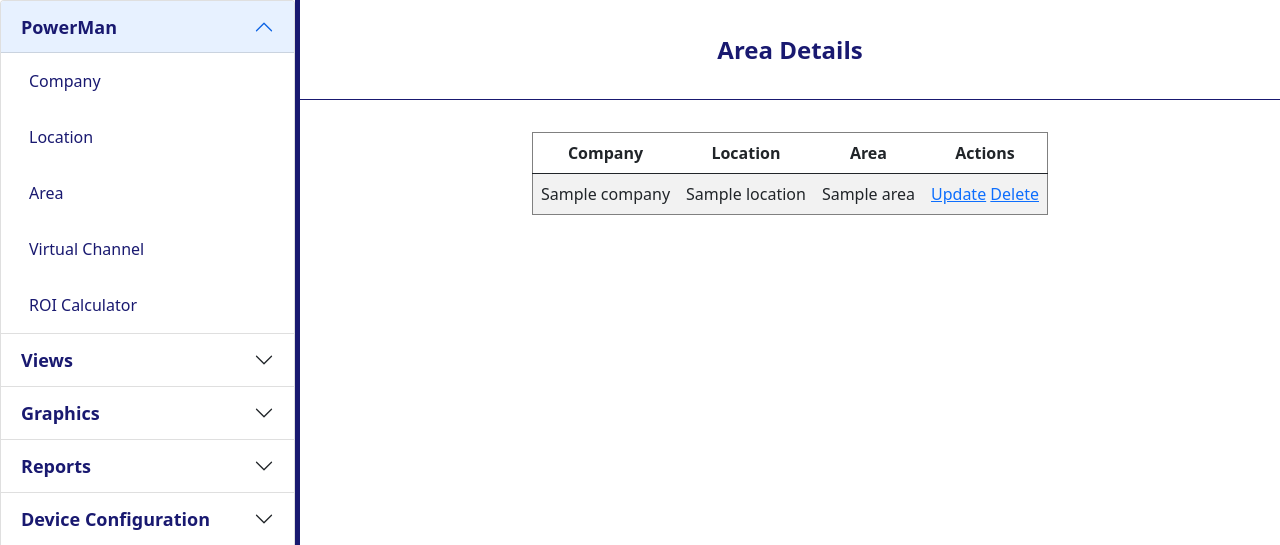
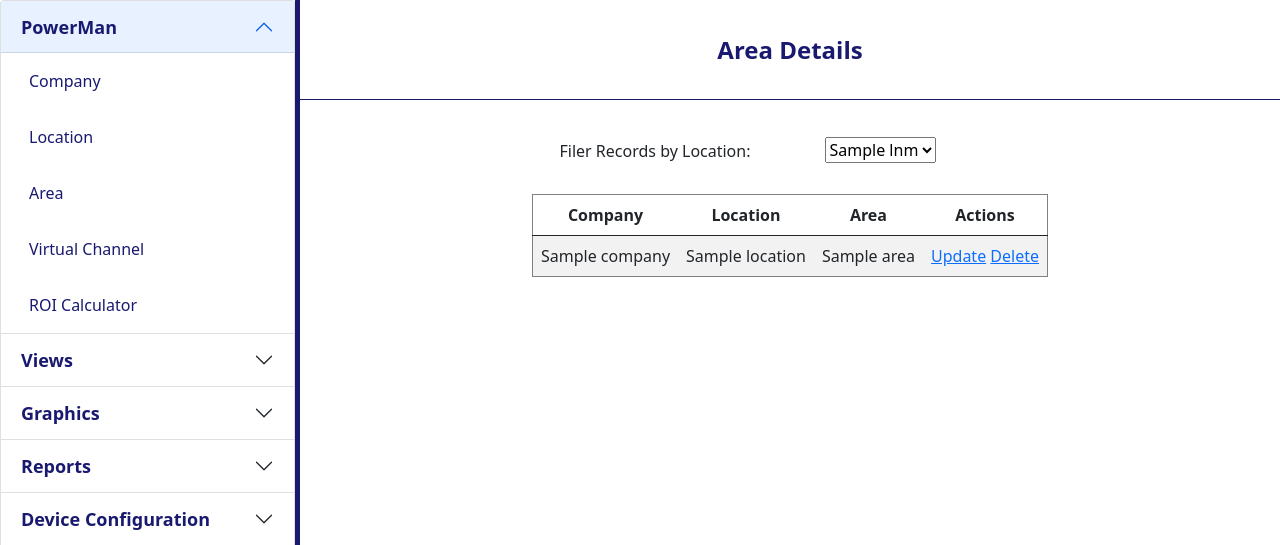
Before and after one commit to sujatasupanekar/ems, a Django app: template templates/showarea.html in a window 1280 px wide. Shown: the part 56-601 px from the top of the page. Run offline with Django 3.2, Linux system fonts and the light colour scheme; the template is opened without the code that fills it: most values are stand-ins (such as "Sample title", 1, 10 or a date in 2020).

Commit message:
filter by location on area show page

```diff
--- a/site_ems/views.py
+++ b/site_ems/views.py
@@ -376,7 +376,8 @@ def addarea(request):
 
 def showarea(request):
     result = Area.objects.all()
-    return render(request, 'showarea.html',{'result':result})
+    lnm_list = Location.objects.all()
+    return render(request, 'showarea.html',{'result':result, 'lnm_list': lnm_list})
 
 def load_location(request):
     company_id = request.GET.get('company_id')
--- /dev/null
+++ b/static/components/common/common.js
@@ -0,0 +1,7 @@
+$(document).ready(function() {
+    $("select[class='location_list_dropdown']").change(function(event) {
+        let text = this.options[$( ".location_list_dropdown option:selected").index()].text;
+        $('.area_location_filter').hide();
+        $('tr').filter(":contains('" + text + "')").show();
+    });
+});
--- a/templates/base.html
+++ b/templates/base.html
@@ -4,6 +4,7 @@
 <html>
     <head>
         <title>EMS</title>
+
         <link href="https://cdn.jsdelivr.net/npm/bootstrap@5.0.0-beta3/dist/css/bootstrap.min.css" rel="stylesheet" integrity="sha384-eOJMYsd53ii+scO/bJGFsiCZc+5NDVN2yr8+0RDqr0Ql0h+rP48ckxlpbzKgwra6" crossorigin="anonymous">
         <script src="https://cdn.jsdelivr.net/npm/bootstrap@5.0.0-beta3/dist/js/bootstrap.bundle.min.js" integrity="sha384-JEW9xMcG8R+pH31jmWH6WWP0WintQrMb4s7ZOdauHnUtxwoG2vI5DkLtS3qm9Ekf" crossorigin="anonymous"></script>
         <link href="https://maxcdn.bootstrapcdn.com/font-awesome/4.7.0/css/font-awesome.min.css" rel="stylesheet" />
@@ -13,8 +14,10 @@
         <link rel="stylesheet" type="text/css" href="{% static '../assets/styles/sidebar.css' %}">
         <link rel="stylesheet" type="text/css" href="{% static '../assets/styles/main_content.css' %}">
 
+        <script src="https://code.jquery.com/jquery-3.6.0.min.js" integrity="sha256-/xUj+3OJU5yExlq6GSYGSHk7tPXikynS7ogEvDej/m4=" crossorigin="anonymous"></script>
         <script type="text/javascript" src="{% static '../assets/components/EMSHeader/EmsHeader.js' %}"></script>
         <script type="text/javascript" src="{% static '../assets/components/EMSSidebar/EMSSidebar.js' %}"></script>
+        <script type="text/javascript" src="{% static '../assets/components/common/common.js' %}"></script>
     </head>
     <body>
 <div class="outer-container">
--- a/templates/editarea.html
+++ b/templates/editarea.html
@@ -2,7 +2,7 @@
 {% load static %}
 
 {% block main_content_header %}
-    Update Location Details
+    Update Area Details
 {% endblock %}
 
 {% block main_content %}
--- a/templates/showarea.html
+++ b/templates/showarea.html
@@ -8,8 +8,27 @@
 
 {% block main_content %}
     <form class="main-content-form">
+
         {% csrf_token %}
-          <table class="table table-striped ems-table">
+
+          <div class="form-group row">
+            <label class="col-sm-6 col-form-label">Filer Records by Location:</label>
+            <div class="col-sm-4" style="margin-top: 5px;">
+                <select class="location_list_dropdown" name="location" required>
+                    {% for lnm in lnm_list %}
+                        <option
+                        value="{{lnm.location_id}}"
+                        {% if lnm.location_id ==  employee.location_id %}
+                            selected="selected"
+                        {% endif %}>
+                    {{lnm.short_name}}</option>
+                    {% endfor %}
+                </select>
+            </div>
+          </div>
+          <br>
+
+          <table class="table table-striped ems-table showarea_table">
             <thead>
             <tr>
             <th hidden>ID</th>
@@ -17,17 +36,19 @@
             <th>Location</th>
             <th>Area</th>
             <th hidden>Area logo</th>
+            <th hidden>location id</th>
             <th>Actions</th>
             </tr>
             </thead>
             <tbody>
             {% for i in result %}
-              <tr>
+              <tr class="area_location_filter">
                 <td hidden>{{i.area_id}}</td>
                 <td>{{i.company}}</td>
                 <td>{{i.location}}</td>
                 <td>{{i.area}}</td>
                 <td hidden>{{i.area_logo}}</td>
+                <td hidden >{{i.location_id}}</td>
                 <td>
                     <a href="/editarea/{{ i.area_id }}"><span class="glyphicon glyphicon-pencil" >Update</span></a>
                     <a href="/deletearea/{{ i.area_id }}">Delete</a>
--- a/templates/showcompany.html
+++ b/templates/showcompany.html
@@ -54,6 +54,6 @@
             {% endfor %}
           </tbody>
         </table>
-        <a href="addcompany" class="btn btn-primary ems-button">Add New Record</a>
+        <a href="addcompany" class="btn btn-primary ems-button">Add New Company</a>
     </form>
 {% endblock %}
```
